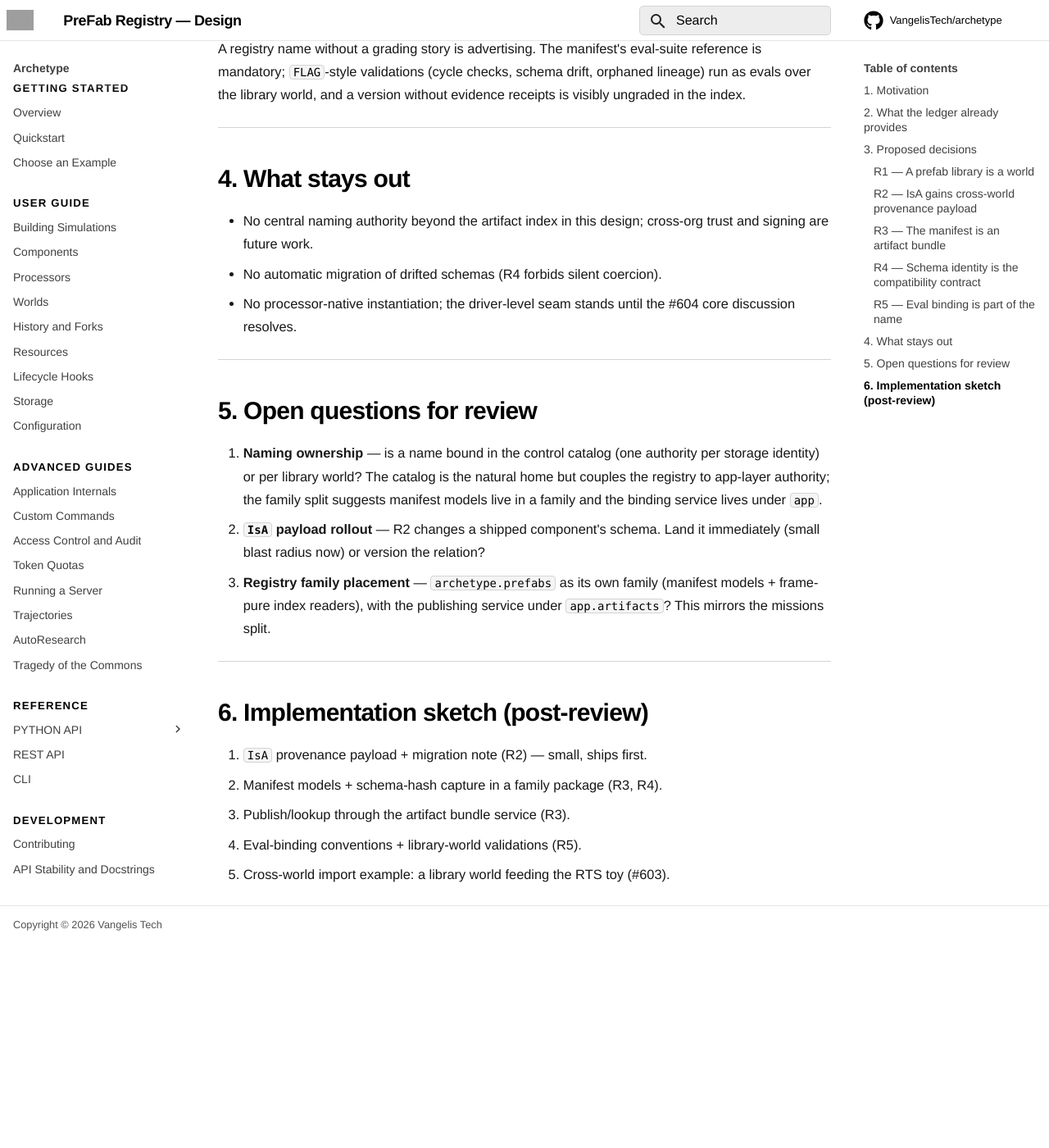
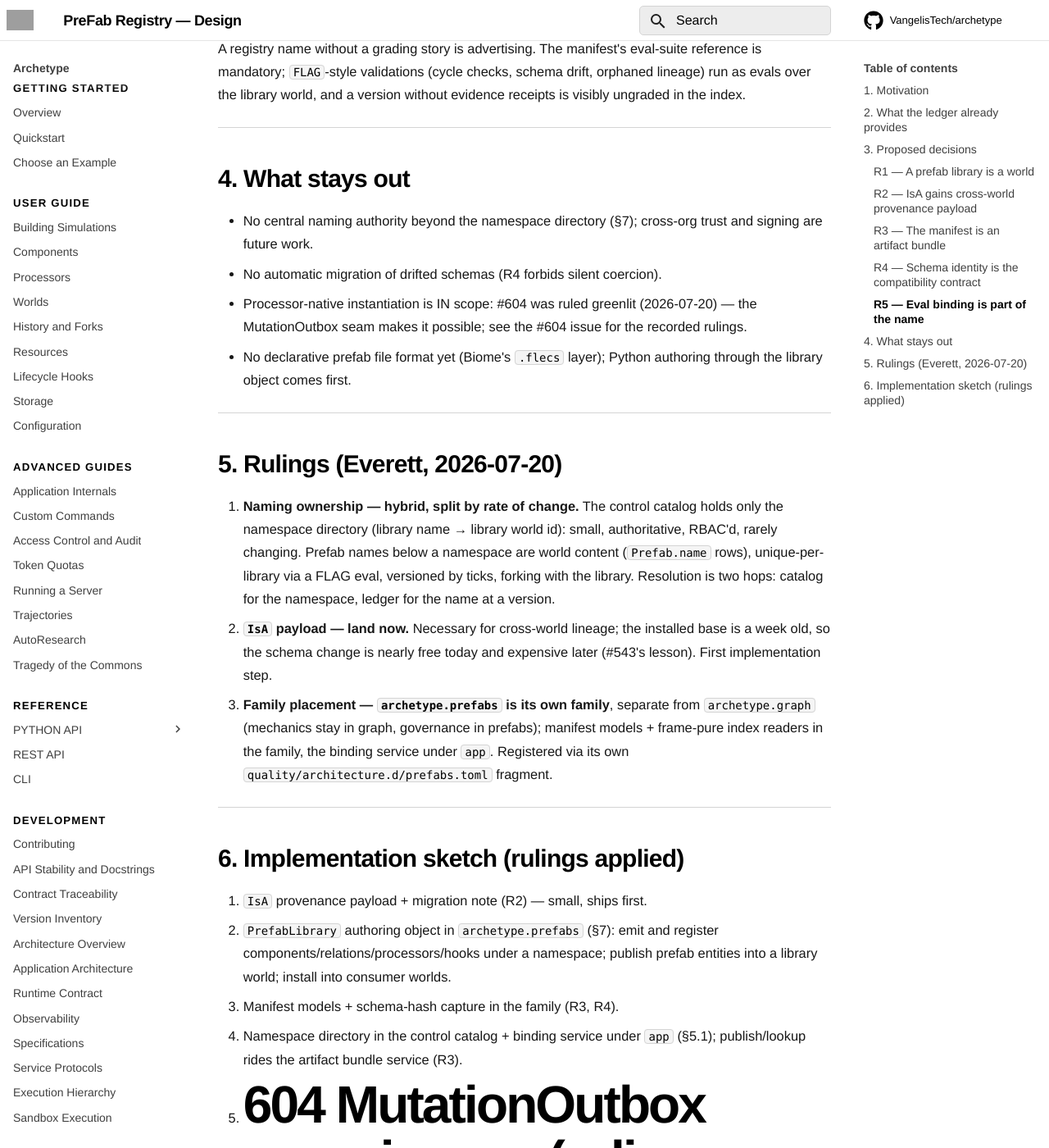
Before and after one commit to VangelisTech/archetype, an MkDocs documentation site: the page built from docs/design/prefab-registry.md, in a window 1280 px wide and 1400 px high, scrolled down 2133 px. Shown: the whole window at 82% size. Built offline with MkDocs 1.6.1 and Material for MkDocs 9.7.7, drawn with Linux system fonts in a browser that asks for light colours; comment, search, counter and statistics services are not loaded; before the commit the page ends 3284 px from its top, so only the background shows below that; some of the changed text lies outside the part shown; grey boxes are pictures that could not be loaded.

Commit message:
docs(design): record registry rulings and the library-object registration model
Everett's rulings (2026-07-20): naming is a rate-of-change hybrid —
catalog holds only the namespace directory, prefab names are world
content unique-per-library via FLAG eval; IsA payload lands now while
the installed base is a week old; archetype.prefabs is its own family
(mechanics in graph, governance in prefabs) registered via an
architecture.d fragment. New section 7 maps Biome's two-layer
registration onto Archetype: PrefabLibrary(name) as the ECS_IMPORT
analog — emits and registers components/relations/processors/hooks
under a namespace, publishes prefab entities + manifest into a library
world, installs into consumer worlds through the declarative config;
collisions fail loudly at install, no prefix mangling; Biome's
auto-wiring maps to existing hooks; the declarative script layer is
deferred. Processor-native instantiate moves in scope per the #604
greenlight (rulings recorded on the issue).

Co-Authored-By: Claude Fable 5 <noreply@anthropic.com>

````diff
--- a/docs/design/prefab-registry.md
+++ b/docs/design/prefab-registry.md
@@ -1,8 +1,8 @@
 # PreFab Registry — Design
 
-**Status:** Proposed, for review. Written after stages 1–7 of the graph track
-landed (`docs/design/graph-system.md`), per issue #555's design-doc-first
-rule. Nothing here is implemented.
+**Status:** Ruled. Written after stages 1–7 landed; Everett's rulings
+recorded 2026-07-20 (§5, §7). Implementation may proceed per §6; nothing is
+implemented yet.
 
 ---
 
@@ -90,33 +90,93 @@ version without evidence receipts is visibly ungraded in the index.
 
 ## 4. What stays out
 
-- No central naming authority beyond the artifact index in this design;
-  cross-org trust and signing are future work.
+- No central naming authority beyond the namespace directory (§7); cross-org
+  trust and signing are future work.
 - No automatic migration of drifted schemas (R4 forbids silent coercion).
-- No processor-native instantiation; the driver-level seam stands until the
-  #604 core discussion resolves.
+- Processor-native instantiation is IN scope: #604 was ruled greenlit
+  (2026-07-20) — the MutationOutbox seam makes it possible; see the #604
+  issue for the recorded rulings.
+- No declarative prefab file format yet (Biome's `.flecs` layer); Python
+  authoring through the library object comes first.
 
 ---
 
-## 5. Open questions for review
+## 5. Rulings (Everett, 2026-07-20)
 
-1. **Naming ownership** — is a name bound in the control catalog (one
-   authority per storage identity) or per library world? The catalog is the
-   natural home but couples the registry to app-layer authority; the family
-   split suggests manifest models live in a family and the binding service
-   lives under `app`.
-2. **`IsA` payload rollout** — R2 changes a shipped component's schema.
-   Land it immediately (small blast radius now) or version the relation?
-3. **Registry family placement** — `archetype.prefabs` as its own family
-   (manifest models + frame-pure index readers), with the publishing service
-   under `app.artifacts`? This mirrors the missions split.
+1. **Naming ownership — hybrid, split by rate of change.** The control
+   catalog holds only the namespace directory (library name → library world
+   id): small, authoritative, RBAC'd, rarely changing. Prefab names below a
+   namespace are world content (`Prefab.name` rows), unique-per-library via
+   a FLAG eval, versioned by ticks, forking with the library. Resolution is
+   two hops: catalog for the namespace, ledger for the name at a version.
+2. **`IsA` payload — land now.** Necessary for cross-world lineage; the
+   installed base is a week old, so the schema change is nearly free today
+   and expensive later (#543's lesson). First implementation step.
+3. **Family placement — `archetype.prefabs` is its own family**, separate
+   from `archetype.graph` (mechanics stay in graph, governance in prefabs);
+   manifest models + frame-pure index readers in the family, the binding
+   service under `app`. Registered via its own
+   `quality/architecture.d/prefabs.toml` fragment.
 
 ---
 
-## 6. Implementation sketch (post-review)
+## 6. Implementation sketch (rulings applied)
 
 1. `IsA` provenance payload + migration note (R2) — small, ships first.
-2. Manifest models + schema-hash capture in a family package (R3, R4).
-3. Publish/lookup through the artifact bundle service (R3).
-4. Eval-binding conventions + library-world validations (R5).
-5. Cross-world import example: a library world feeding the RTS toy (#603).
+2. `PrefabLibrary` authoring object in `archetype.prefabs` (§7): emit and
+   register components/relations/processors/hooks under a namespace; publish
+   prefab entities into a library world; install into consumer worlds.
+3. Manifest models + schema-hash capture in the family (R3, R4).
+4. Namespace directory in the control catalog + binding service under `app`
+   (§5.1); publish/lookup rides the artifact bundle service (R3).
+5. #604 MutationOutbox seam in core (rulings on the issue), then
+   processor-native instantiate.
+6. Eval-binding conventions + library-world validations (R5).
+7. Cross-world import example: a library world feeding the RTS toy (#603).
+
+## 7. Registration model (ruled 2026-07-20)
+
+Biome's registration is two layers: C modules (`ECS_IMPORT`) register
+component types, systems, observers, and hooks under a module namespace;
+`.flecs` scripts then declaratively compose prefabs from those registered
+parts, namespaced by blocks (`buildings.Solar`). Archetype adopts the same
+split with what already exists:
+
+- **Layer 1 — the library object (code).** `PrefabLibrary(name)` is the
+  authoring surface: it emits and registers the primitives you build with —
+  component and relation classes, processors, hooks — under its namespace,
+  and carries the prefab-authoring API. Installing a library into a world is
+  the `ECS_IMPORT` analog and rides the declarative world config (R6:
+  processors, resources, hooks in declared order). Registration is explicit,
+  not import-magic.
+- **Layer 2 — the library world (data).** Prefab entities composed from
+  layer-1 parts, exactly what stage 7 built. Publishing writes them and the
+  manifest artifact; the catalog's namespace directory points at the world.
+
+Sketch of the authoring surface:
+
+```python
+units = PrefabLibrary("vangelis.units")
+
+@units.component
+class Chassis(Component):
+    armor: int = 10
+
+@units.processor
+class Locomotion(AsyncProcessor): ...
+
+harvester = units.prefab("harvester", Chassis(armor=42))
+
+world = runtime.world("sim", **units.install())      # layer 1 into a world
+await units.publish(library_world)                    # layer 2 + manifest
+```
+
+**Collision rule:** component names are registered under the library's
+namespace in the directory at publish/install time; installing two
+libraries whose component names collide fails loudly at install, before any
+table exists. No column-prefix mangling — the prefix convention stands.
+
+Biome's auto-wiring (`EcsWith` pairs, on-add hooks assigning building bits)
+needs no new machinery here: a library bundles the equivalent `OnSpawn`/
+`OnComponentAdded` hooks and counter resources, which the hook system
+already supports. Biome's declarative script layer is deferred (§4).
````
